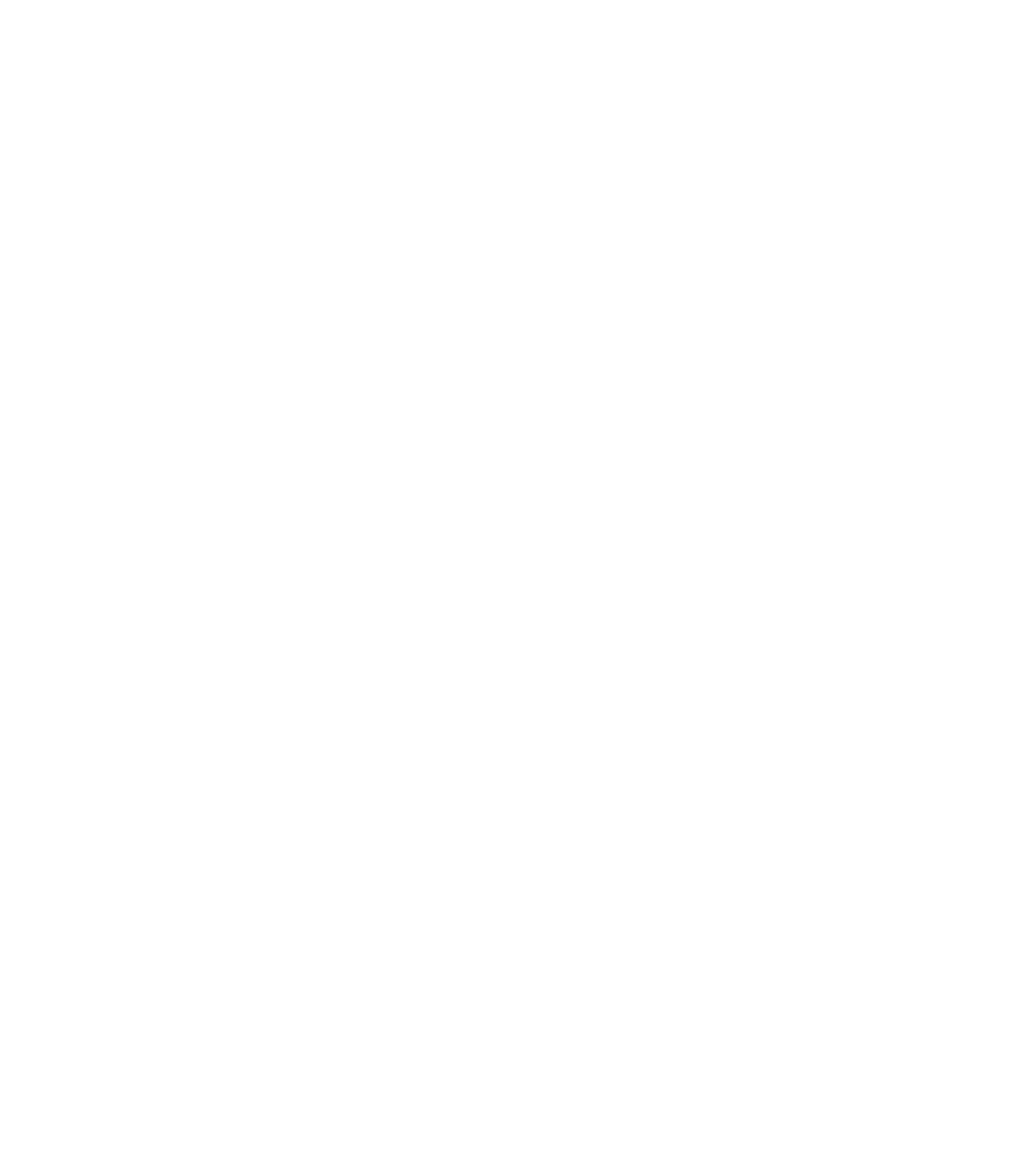
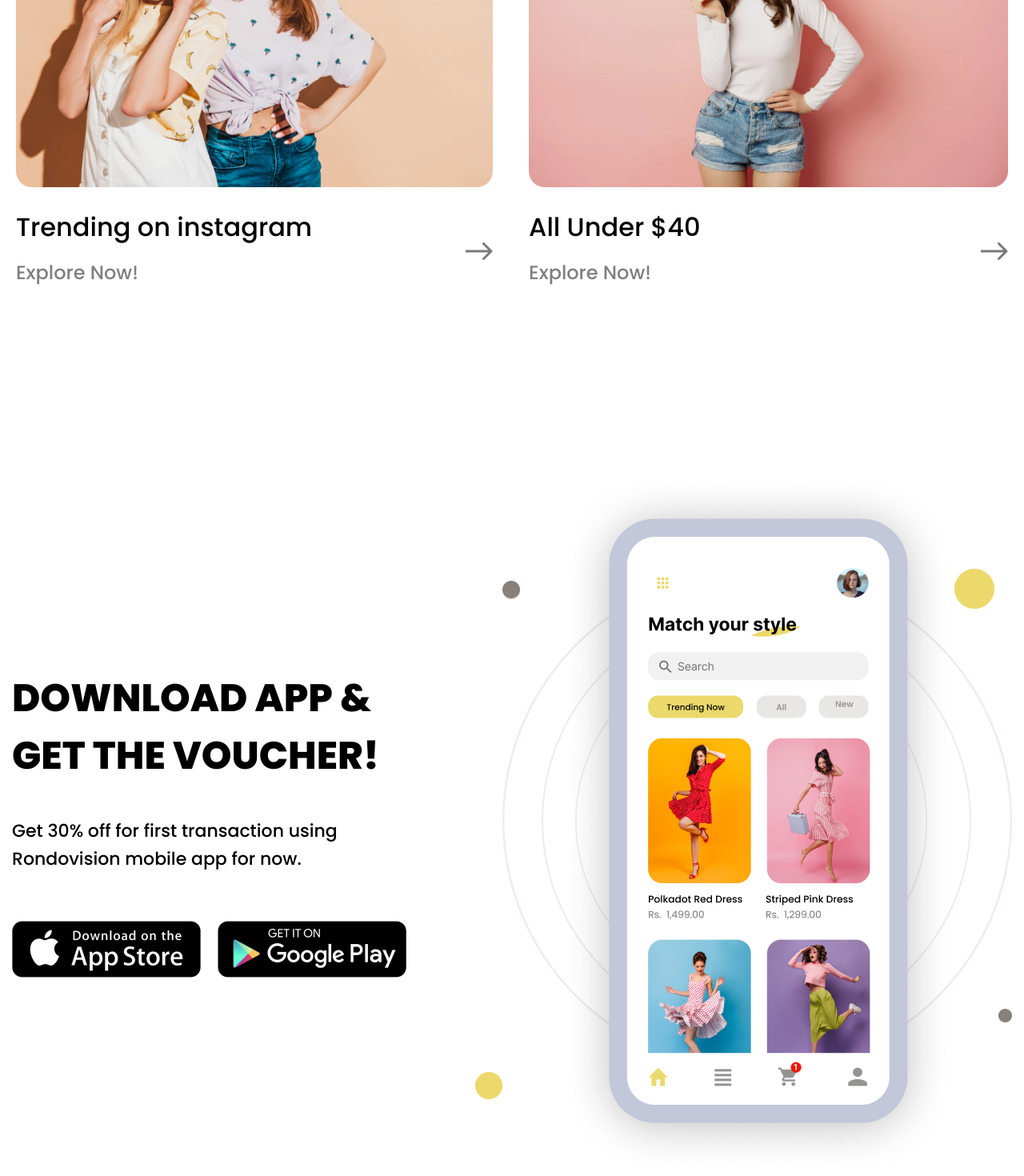
Before and after one commit to ar4ibais/react-fashion, a React (Vite) app: page / in a window 1280 px wide. Shown: the part 4068-5538 px from the top of the page at 80% size. Before the commit the page ends 3726 px from the top, so only its background shows below. Built offline with nearby package versions, Linux system fonts and the light colour scheme.

Commit message:
made favourites and download sections

```diff
--- a/src/App.jsx
+++ b/src/App.jsx
@@ -1,5 +1,7 @@
 import Arrivals from './components/arrivals/Arrivals'
 import Brands from './components/brands/Brands'
+import Download from './components/download/Download'
+import Favourites from './components/favourites/Favourites'
 import Header from './components/header/Header'
 import Promo from './components/promo/Promo'
 import Sale from './components/sale/Sale'
@@ -13,6 +15,8 @@ function App() {
       <Brands />
       <Arrivals />
       <Sale />
+      <Favourites />
+      <Download />
     </>
   )
 }
--- /dev/null
+++ b/src/components/download/Download.jsx
@@ -0,0 +1,37 @@
+import vouchImage from '../../img/images/vouchers-img.png';
+import appStore from '../../img/icons/app-store.png';
+import googlePlay from '../../img/icons/google-play.png';
+
+import './download.css';
+
+const Download = () => {
+    return (
+        <section className="download">
+            <div className="download__container">
+                <div className="download__inner">
+                    <div className="download__content">
+                        <h3 className="download__title">
+                            DOWNLOAD APP &
+                            GET THE VOUCHER!
+                        </h3>
+                        <p className="download__text">
+                            Get 30% off for first transaction using
+                            Rondovision mobile app for now.
+                        </p>
+                        <div className="download__links">
+                            <a href="">
+                                <img src={appStore} alt="icon" />
+                            </a>
+                            <a href="">
+                                <img src={googlePlay} alt="icon" />
+                            </a>
+                        </div>
+                    </div>
+                    <img className="download__image" src={vouchImage} alt="image" />
+                </div>
+            </div>
+        </section>
+    );
+}
+
+export default Download;
--- /dev/null
+++ b/src/components/download/download.css
@@ -0,0 +1,37 @@
+.download {
+	margin-bottom: 220px;
+}
+
+.download__container {
+	max-width: 1510px;
+	padding: 0 15px;
+	margin: 0 auto;
+}
+
+.download__inner {
+	display: flex;
+	justify-content: space-between;
+	align-items: center;
+}
+
+.download__title {
+	max-width: 510px;
+	font-size: 48px;
+	font-weight: 900;
+	line-height: 150%;
+	letter-spacing: 6%;
+	margin-bottom: 40px;
+}
+
+.download__text {
+	font-size: 22px;
+	font-weight: 500;
+	line-height: 35px;
+	max-width: 420px;
+	margin-bottom: 60px;
+}
+
+.download__links {
+	display: flex;
+	column-gap: 20px;
+}
--- /dev/null
+++ b/src/components/favourites/Favourites.jsx
@@ -0,0 +1,27 @@
+import Card from "../card/Card";
+import './favourites.css';
+
+import promo01 from '../../img/images/promo-01.jpg';
+import promo02 from '../../img/images/promo-02.jpg';
+
+const Favourites = () => {
+    return (
+        <section className="favourites">
+            <div className="container">
+                <h3 className="title arrivals__title">Young’s Favourite</h3>
+                <div className="arrivals__cards">
+                    <Card
+                        title='Trending on instagram'
+                        image={promo01}
+                    />
+                    <Card
+                        title='All Under $40'
+                        image={promo02}
+                    />
+                </div>
+            </div>
+        </section>
+    );
+}
+
+export default Favourites;
--- /dev/null
+++ b/src/components/favourites/favourites.css
@@ -0,0 +1,7 @@
+.favourites {
+	margin-bottom: 220px;
+}
+
+.favourites .arrivals__cards {
+	column-gap: 45px;
+}
```
